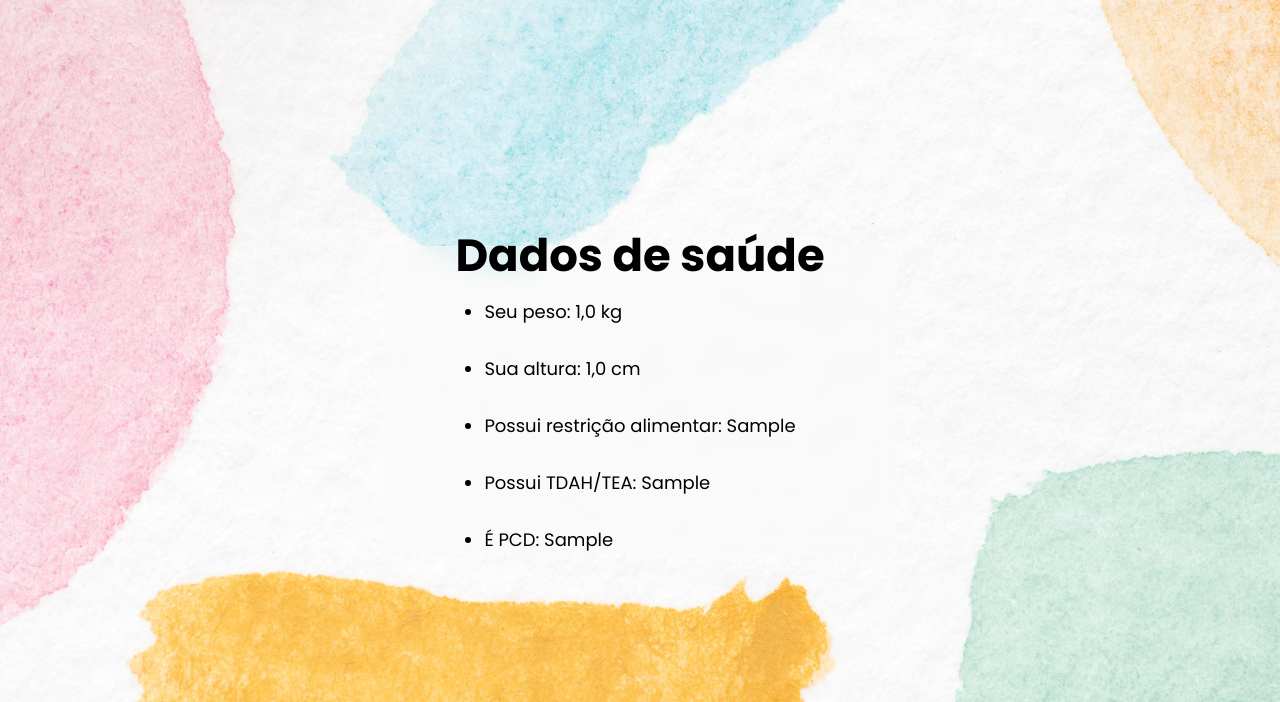
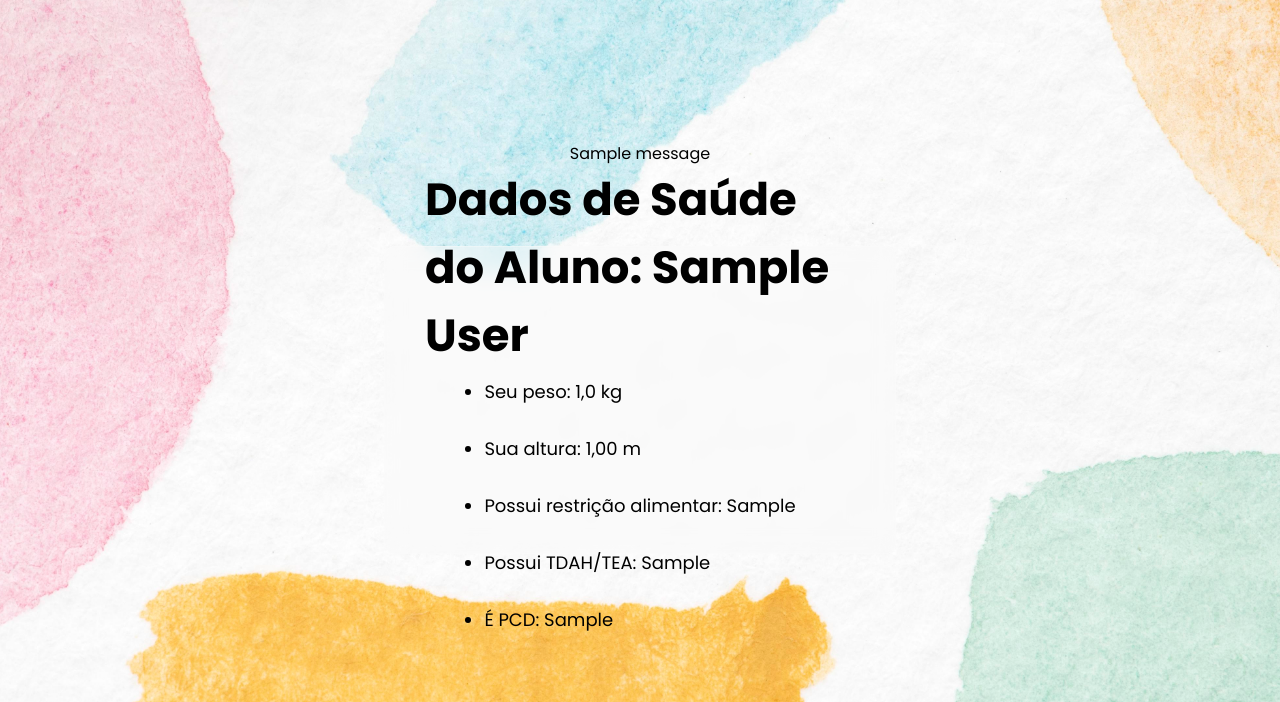
Before and after one commit to Manuelaamorim/smartSchool, a Django app: page /dadossaude/ in a window 1280 px wide. Shown: the part 56-758 px from the top of the page. Run offline with Django 5.2, Linux system fonts and the light colour scheme; a user stored in the database is signed in; tables that the repository leaves empty hold one stand-in row (values such as "Sample post"); one stand-in notice (Sample message) is shown; parts of the project's set-up code (start-up, migrations or seed data) failed here and were passed over.

Commit message:
ajustando dados de saude

```diff
--- a/appsmartschool/admin.py
+++ b/appsmartschool/admin.py
@@ -6,7 +6,6 @@ from .models import *
 admin.site.register(UserAluno)
 admin.site.register(UserProfessor)
 admin.site.register(UserFuncionario)
-admin.site.register(Dados_saude)
 admin.site.register(MensagemContato)
 admin.site.register(Presenca)
 admin.site.register(HorarioAula)
--- a/appsmartschool/models.py
+++ b/appsmartschool/models.py
@@ -68,24 +68,6 @@ class UserFuncionario (models.Model):
         app_label = 'appsmartschool'
         verbose_name = "Dados do funcionário"
         verbose_name_plural = "Dados do funcionário"
-
-class Dados_saude(models.Model):
-    user_aluno = models.OneToOneField(UserAluno, on_delete=models.CASCADE, null=True)
-    peso = models.FloatField(max_length=4, null=False, validators=[MinValueValidator(10), MaxValueValidator(120)],
-    help_text='Idade deve ser entre 10 e 120 anos.')
-    altura = models.FloatField(max_length = 4, null=False, validators=[MinValueValidator(0.50), MaxValueValidator(2)],
-    help_text='Altura deve ser entre 0.50 m e 2 m.')
-    restricao_alimentar = models.TextField(max_length = 100)
-    tdah = models.CharField(max_length = 4)
-    pcd = models.CharField(max_length = 4)
-
-    def __str__(self):
-        return "Dados de saúde de " + self.user_aluno.nome
-
-    class Meta:
-        app_label = 'appsmartschool'
-        verbose_name = "Dados de saúde"
-        verbose_name_plural = "Dados de saúde"
 
 
 class MensagemContato(models.Model):
--- a/appsmartschool/templates/appsmartschool/dados_saude.html
+++ b/appsmartschool/templates/appsmartschool/dados_saude.html
@@ -2,7 +2,7 @@
 {% block content %}
 {% load static %}
 
-<link rel="stylesheet" href="{% static '../static/css/style_dados_saude.css' %}">
+<link rel="stylesheet" href="{% static 'css/style_dados_saude.css' %}">
 
 <section>
   <div class="container">
@@ -10,23 +10,20 @@
       {% if messages %}
       <ul class="messages">
           {% for message in messages %}
-          {% if 'dados' in message.tags %}
           <li {% if message.tags %} class="{{ message.tags }}" {% endif %}>{{ message }}</li>
-          {% endif %}
           {% endfor %}
       </ul>
       {% endif %}
-      {% for dado in dados %}
-      <h1 class="dados-titulo">Dados de saúde</h1>
+      <h1 class="dados-titulo">Dados de Saúde do Aluno: {{ nome }}</h1>
       <ul class="dados-ul">
-        <li class="dados">Seu peso: {{dado.peso}} kg</li>
-        <li class="dados">Sua altura: {{dado.altura}} cm</li>
-        <li class="dados">Possui restrição alimentar: {{dado.restricao_alimentar}}</li>
-        <li class="dados">Possui TDAH/TEA: {{dado.tdah}}</li>
-        <li class="dados-margin">É PCD: {{dado.pcd}}</li>
-        {% endfor %}
+        <li class="dados">Seu peso: {{ peso }} kg</li>
+        <li class="dados">Sua altura: {{ altura|floatformat:2 }} m</li>
+        <li class="dados">Possui restrição alimentar: {{ restricao_alimentar }}</li>
+        <li class="dados">Possui TDAH/TEA: {{ tdah }}</li>
+        <li class="dados-margin">É PCD: {{ pcd }}</li>
       </ul>
     </div>
   </div>
 </section>
+
 {% endblock %}
--- a/appsmartschool/urls.py
+++ b/appsmartschool/urls.py
@@ -11,7 +11,7 @@ urlpatterns = [
     path('aluno/', views.login_aluno, name='login_aluno'),
     path('professor/', views.login_professor, name='login_professor'),
     path('funcionario/', views.login_funcionario, name='login_funcionario'),
-    path('dadossaude/', dados_saude_visualizar, name='dados-saude'),
+    path('dadossaude/', views.dados_saude_visualizar, name='dados-saude'),
     path('contato/', formulario_contato, name='formulario_contato'),
     path('contato_prof/', formulario_contato_prof, name='formulario_contato_prof'),
     path('contato/sucesso/', contato_sucesso, name='contato_sucesso'),
--- a/appsmartschool/views.py
+++ b/appsmartschool/views.py
@@ -90,18 +90,17 @@ def login_funcionario(request):
 
 @login_required
 def dados_saude_visualizar(request):
-
-    try:
-        # Supondo que UserAluno tem um campo 'user' que é uma ForeignKey para o User
-        user_aluno = UserAluno.objects.get(user=request.user)
-        dados = Dados_saude.objects.filter(user_aluno=user_aluno)
-        if not dados:
-            messages.error(request, 'Dados de saúde não cadastrados.')
-    except UserAluno.DoesNotExist:
-        messages.error(request, 'Aluno não cadastrado.', extra_tags='dados')
-        dados = []
-
-    return render(request, 'appsmartschool/dados_saude.html', {"dados": dados})
+    user = request.user
+    aluno = get_object_or_404(UserAluno, user=user)
+    context = {
+        'nome': aluno.nome,
+        'peso': aluno.peso,
+        'altura': aluno.altura,
+        'restricao_alimentar': aluno.restricao_alimentar,
+        'tdah': aluno.tdah,
+        'pcd': aluno.pcd
+    }
+    return render(request, 'appsmartschool/dados_saude.html', context)
 
 
 @login_required
```
